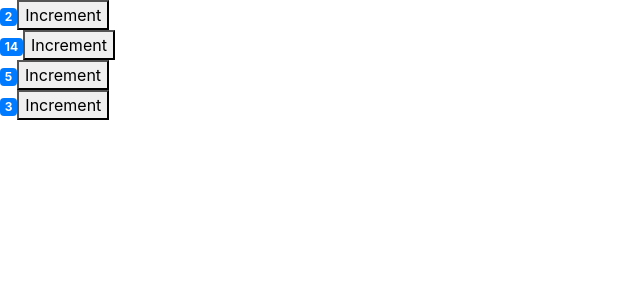
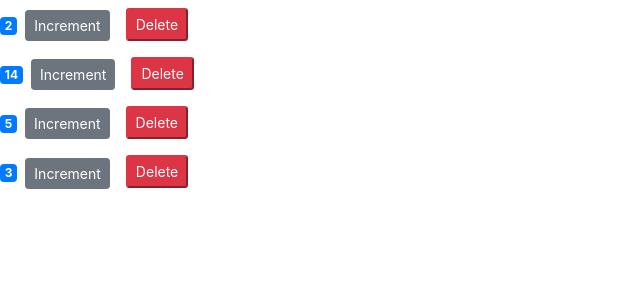
Before and after one commit to rahman-jn/react-course-mosh, a React (Create React App) app: page / in a window 1280 px wide. Shown: the top 300 px of the page, without its empty margins (0-640 px from the left). Built offline with nearby package versions, Linux system fonts and the light colour scheme.

Commit message:
Deleteing the items was implemented.

```diff
--- a/src/components/counter.jsx
+++ b/src/components/counter.jsx
@@ -2,7 +2,7 @@
 
 class Counter extends React.Component {
     state = {
-        value : this.props.value,
+        value : this.props.counter.value,
         tags : ['tag1', 'tag2', 'tag3']
         };
 
@@ -22,7 +22,8 @@
         return (
         <div>
             <span className={this.badgeClasses()}>{ this.formatCount() }</span>
-            <button onClick = { () => { this.handleIncrement({id : 1 } ) } } >Increment</button>
+            <button className="btn btn-secondary btn-sm m-2" onClick = { () => { this.handleIncrement({id : 1 } ) } } >Increment</button>
+            <button onClick = {() => this.props.onDelete(this.props.counter.id) } className="btn-danger btn-sm m-2">Delete</button>
         {/* <div>
             {this.state.tags.length === 0 && "There are no tags found!"}
             { this.renderTags() }</div> */}
--- a/src/components/counters.jsx
+++ b/src/components/counters.jsx
@@ -11,9 +11,14 @@
         ]
     };
 
+    handleDelete = (countId) =>{
+        const counters = this.state.counters.filter(c => c.id !== countId);
+        this.setState({ counters })
+    }
+
     render() {
         return <div>
-                   {this.state.counters.map(counter => <Counter key={counter.id} value={counter.value} />)}
+                   {this.state.counters.map(counter => <Counter key={counter.id} counter = {counter} onDelete = {this.handleDelete}  />)}
                 </div>;
     }
 }
```
